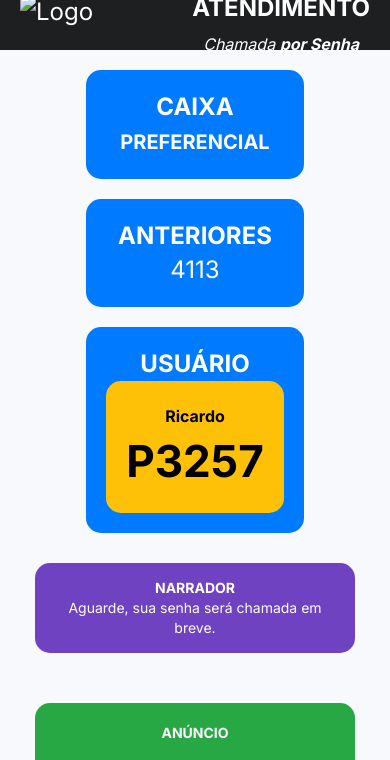
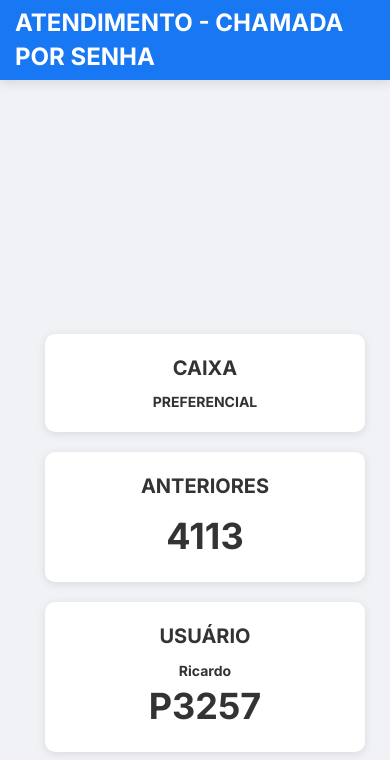
Before and after one commit to alemaodacapa/SisPanel_Caixa, a PHP site: page /painel6.php in a window 390 px wide. Shown: the top 760 px of the page. Run offline with PHP 8.4, Linux system fonts and the light colour scheme; data comes from the database, SQL or seed files in the repository.

Commit message:
Update painel6.php

```diff
--- a/painel6.php
+++ b/painel6.php
@@ -64,301 +64,159 @@ try {
 // Fechar a conexão
 $conn->close();
 ?>
+
 <!DOCTYPE html>
 <html lang="pt-BR">
 <head>
     <meta charset="UTF-8">
-    <!-- Favicon -->
-    <link href="/img/att.jpg" rel="icon">
     <meta name="viewport" content="width=device-width, initial-scale=1.0">
-    <meta name="keywords" content="Gerenciador de Filas, Painel de Atendimento, Gestão de Senhas, Senhas Preferenciais, Senhas Normais, Caixa de Atendimento, Atualização Automática, Narração de Senhas, Som de Notificação, Painel Administrativo, Relatório de Atendimento, Senhas Automáticas, Sistema de Fila Única, Interface de Atendimento, Sistema de Senhas Online, Gestão de Clientes, Atendimento ao Cliente, Acessibilidade no Atendimento, Senhas Eletrônicas, Solução de Filas"/>
-    <meta property="og:description" content="Sis Panel - Gerenciador de Filas Online"/>
-    <meta property="og:image" content="https://caixa.e-painel.x10.mx/img/banner.jpg" />
+    <meta name="keywords" content="Gerenciador de Filas, Painel de Atendimento, Gestão de Senhas, Senhas Preferenciais, Senhas Normais, Caixa de Atendimento">
     <meta name="robots" content="index,follow">
     <title>Sis Panel - Gerenciador de Filas Online</title>
 
-    <!-- Favicon -->
-    <link rel="icon" type="image/png" href="public/images/favicon-48x48.png" sizes="48x48" />
-    <link rel="apple-touch-icon" sizes="180x180" href="public/images/apple-touch-icon.png" />
-
-    <!-- Google Fonts Preloader -->
-    <link rel="preconnect" href="https://fonts.googleapis.com">
-    <link rel="preconnect" href="https://fonts.gstatic.com" crossorigin>
-    <link rel="stylesheet" href="https://fonts.googleapis.com/css2?family=Inter:wght@400;700&display=swap">
-
-    <!-- CSS -->
+    <link rel="icon" href="/img/att.jpg">
     <link href="css/bootstrap.css" rel="stylesheet">
-    <link href="css/style.css" rel="stylesheet">
+    <link href="css/style2.css" rel="stylesheet">
+    <link href="https://fonts.googleapis.com/css2?family=Inter:wght@400;700&display=swap" rel="stylesheet">
+    <link rel="stylesheet" href="https://cdnjs.cloudflare.com/ajax/libs/font-awesome/5.15.4/css/all.min.css">
 
     <style>
         body {
-            background-color: #f7f9fc;
+            margin: 0;
+            font-family: 'Inter', sans-serif;
+            background-color: #f0f2f5;
             color: #333;
-            font-family: 'Inter', sans-serif;
-            margin: 0;
-            padding: 0;
+            display: flex;
+            flex-direction: column;
+            min-height: 100vh;
         }
 
         .barraSuperior {
-            background-color: #1d1f21;
-            padding: 20px;
+            background-color: #1877f2;
             color: white;
+            padding: 15px;
             display: flex;
             align-items: center;
-            justify-content: space-between;
-        }
-
-        .uespiLogo {
-            height: 60px;
-        }
-
-        .uespiTexto {
+            justify-content: center;
             font-size: 24px;
             font-weight: bold;
         }
 
-        .subtitulo {
-            font-size: 16px;
-            font-style: italic;
+        .container {
+            flex: 1;
+            padding: 20px;
+            display: flex;
+            flex-wrap: wrap;
+            justify-content: center;
         }
 
-        .container.page {
+        .caixa {
+            background-color: white;
+            border-radius: 10px;
+            box-shadow: 0 2px 10px rgba(0, 0, 0, 0.1);
+            margin: 10px;
             padding: 20px;
+            min-width: 300px;
+            max-width: 400px;
+            text-align: center;
+            animation: fadeInUp 0.5s ease-out;
         }
 
-        .campo-caixa {
-            background-color: #007bff;
-            border-radius: 15px;
-            padding: 30px;
-            font-size: 28px;
-            text-align: center;
-            color: white;
-            margin-bottom: 20px;
-            transition: transform 0.3s;
+        .caixa:hover {
+            transform: scale(1.05);
+            transition: 0.3s;
         }
 
-        .campo-caixa:hover {
-            transform: scale(1.05); /* Aumenta o tamanho ao passar o mouse */
+        .caixa-titulo {
+            font-size: 20px;
+            font-weight: bold;
+            margin-bottom: 10px;
         }
 
-        .campo-caixa-usuario {
-            background-color: #ffc107;
-            color: #000;
-            font-size: 28px;
-            padding: 20px;
+        .numero {
+            font-size: 36px;
             font-weight: bold;
-            border-radius: 15px;
-        }
-
-        .row {
-            margin-left: 0;
-            margin-right: 0;
-        }
-
-        /* Design responsivo */
-        @media (max-width: 768px) {
-            .campo-caixa {
-                font-size: 24px;
-                padding: 20px;
-            }
-
-            .campo-caixa-usuario {
-                font-size: 20px;
-            }
-        }
-
-        @media (min-width: 769px) {
-            .campo-caixa {
-                font-size: 32px;
-                padding: 35px;
-            }
-
-            .campo-caixa-usuario {
-                font-size: 26px;
-            }
         }
 
         .footer {
-            background-color: #343a40;
+            background-color: #1877f2;
             color: white;
             text-align: center;
             padding: 15px;
-            position: fixed;
-            width: 100%;
-            bottom: 0;
         }
 
-        .footer a {
-            color: #ffc107;
-            text-decoration: none;
-        }
-
-        .footer a:hover {
-            text-decoration: underline;
-        }
-
-        /* Anúncios */
-        .anuncio-content {
-            background-color: #28a745;
-            color: white;
-            border-radius: 15px;
-            padding: 20px;
-            text-align: center;
-            margin: 20px 0; /* Adiciona margem superior e inferior */
-        }
-
-        .anuncio-content button {
-            background-color: #dc3545;
-            color: white;
-            border: none;
-            border-radius: 5px;
-            padding: 10px 20px;
-            cursor: pointer;
-        }
-
-        .anuncio-content button:hover {
-            background-color: #c82333;
-        }
-
-        /* Caixa de Narrador */
-        .narrador-box {
-            background-color: #6f42c1;
-            color: white;
-            padding: 15px;
-            border-radius: 15px;
-            text-align: center;
-            margin-bottom: 20px;
+        @keyframes fadeInUp {
+            from {
+                opacity: 0;
+                transform: translateY(20px);
+            }
+            to {
+                opacity: 1;
+                transform: translateY(0);
+            }
         }
     </style>
 </head>
 <body>
+
     <div class="barraSuperior">
-        <img src="img/att.jpg" class="uespiLogo" alt="Logo">
-        <div>
-            <span class="uespiTexto">ATENDIMENTO</span><br>
-            <span class="subtitulo">Chamada <strong>por Senha</strong></span>
+        ATENDIMENTO - CHAMADA POR SENHA
+    </div>
+
+    <div class="container">
+        <div class="caixa">
+            <div class="caixa-titulo">CAIXA</div>
+            <div id="tipoSenha"><strong><?php echo strtoupper($cliente['tipo_senha']); ?></strong></div>
+        </div>
+        <div class="caixa">
+            <div class="caixa-titulo">ANTERIORES</div>
+            <div id="senhaAnterior" class="numero"><strong><?php echo $senha_anterior; ?></strong></div>
+        </div>
+        <div class="caixa">
+            <div class="caixa-titulo">USUÁRIO</div>
+            <div id="nomeCliente"><strong><?php echo $cliente['nome']; ?></strong></div>
+            <div id="senhaGerada" class="numero"><strong><?php echo $cliente['senha_gerada']; ?></strong></div>
         </div>
     </div>
 
-    <div class="container page">
-        <div class="row">
-            <div class="col-md-4">
-                <div class="campo-caixa">
-                    <div><strong>CAIXA</strong></div>
-                    <div><strong id="tipoSenha"><?php echo strtoupper($cliente['tipo_senha']); ?></strong></div>
-                </div>
-            </div>
-            <div class="col-md-4">
-                <div class="campo-caixa">
-                    <div><strong>ANTERIORES</strong></div>
-                    <div id="senhaAnterior"><?php echo $senha_anterior; ?></div>
-                </div>
-            </div>
-            <div class="col-md-4">
-                <div class="campo-caixa">
-                    <div><strong>USUÁRIO</strong></div>
-                    <div class="campo-caixa-usuario">
-                        <span id="nomeCliente"><?php echo $cliente['nome']; ?></span><br>
-                        <div id="info">
-                            <span id="senhaGerada" style="font-size: 44px; font-weight: bold;">
-                                <?php echo $cliente['senha_gerada']; ?>
-                            </span>
-                        </div>
-                    </div>
-                </div>
-            </div>
-        </div>
+    <audio id="audioChamada" src="audio/chamada.wav"></audio>
 
-        <div class="row">
-            <div class="col-md-12">
-                <div class="narrador-box">
-                    <strong>NARRADOR</strong>
-                    <div id="narracao">
-                        <span id="narracaoTexto">Aguarde, sua senha será chamada em breve.</span>
-                    </div>
-                </div>
-            </div>
-        </div>
+    <script src="lib/jquery-3.3.1.min.js"></script>
+    <script>
+        function tocarAudio() {
+            const audio = document.getElementById('audioChamada');
+            audio.currentTime = 0;
+            audio.play().catch(e => console.error('Erro ao tocar o áudio:', e));
+        }
 
-        <!-- Anúncio para Desktop -->
-        <div class="row">
-            <div class="col-md-12">
-                <div class="anuncio-content">
-                    <strong>ANÚNCIO</strong>
-                    <div class="video-container">
-                        <video id="seoVideoDesktop" width="100%" autoplay loop muted>
-                            <source src="video/SEO_Summerside.mp4" type="video/mp4">
-                            Seu navegador não suporta vídeo HTML5.
-                        </video>
-                    </div>
-                    <a href="https://painelsummerside.com.br" class="botao-visitar-desktop" style="color: white">Visitar o Site</a>
-                </div>
-            </div>
-        </div>
+        function narrarTexto(texto) {
+            if ('speechSynthesis' in window) {
+                const utterance = new SpeechSynthesisUtterance(texto);
+                speechSynthesis.speak(utterance);
+            }
+        }
 
-        <!-- Anúncio para Mobile -->
-        <div class="row d-md-none">
-            <div class="col-md-12">
-                <div class="anuncio-content" style="display: none;">
-                    <button id="fecharAnuncio">X</button>
-                    <strong>ANÚNCIO</strong>
-                    <div class="video-container">
-                        <video id="seoVideoMobile" width="100%" autoplay loop muted>
-                            <source src="video/SEO_Summerside.mp4" type="video/mp4">
-                            Seu navegador não suporta vídeo HTML5.
-                        </video>
-                    </div>
-                    <a href="https://painelsummerside.com.br" class="botao-visitar" style="color: white">Visitar o Site</a>
-                </div>
-            </div>
-        </div>
-    </div>
-
-    <script>
-        // Função para tocar o áudio
-        function tocarAudio() {
-            const audio = new Audio('path/to/audio/file.mp3'); // Substitua pelo caminho do seu áudio
-            audio.play().catch((error) => {
-                console.error("Erro ao tocar áudio: ", error);
+        function atualizarDados() {
+            $.get('consultar_cliente.php', function(data) {
+                const cliente = JSON.parse(data);
+                $('#nomeCliente').text(cliente.nome);
+                $('#senhaGerada').text(cliente.senha_gerada);
+                $('#tipoSenha').text(cliente.tipo_senha.toUpperCase());
+                $('#senhaAnterior').text(cliente.senha_anterior);
+                tocarAudio();
+                narrarTexto(`Senha ${cliente.senha_gerada}, ${cliente.nome}`);
             });
         }
 
-        // Função para buscar dados do cliente
-        function buscarDadosCliente() {
-            $.ajax({
-                url: 'http://seu_backend/api/dados_cliente',
-                method: 'GET',
-                success: function(cliente) {
-                    document.getElementById('nomeCliente').textContent = cliente.nome;
-                    document.getElementById('senhaGerada').textContent = cliente.senha_gerada;
-                    document.getElementById('tipoSenha').textContent = cliente.tipo_senha.toUpperCase();
-                    document.getElementById('senhaAnterior').textContent = cliente.senha_anterior;
-
-                    // Atualiza a narração
-                    const narracaoTexto = `Chamada a senha ${cliente.senha_gerada}, por favor, dirija-se ao caixa.`;
-                    document.getElementById('narracaoTexto').textContent = narracaoTexto;
-
-                    // Toca o áudio quando novos dados forem recebidos
-                    tocarAudio();
-                }
-            });
-        }
-
-        // Chamada para buscar dados a cada 5 segundos
-        setInterval(buscarDadosCliente, 5000);
-
-        // Mostrar ou esconder o anúncio em mobile após 10 segundos
-        setTimeout(() => {
-            document.querySelector('.anuncio-content').style.display = 'block';
-        }, 10000);
-
-        document.getElementById('fecharAnuncio').addEventListener('click', function() {
-            document.querySelector('.anuncio-content').style.display = 'none';
+        $(document).ready(function() {
+            atualizarDados();
+            setInterval(atualizarDados, 10000);
         });
     </script>
 
     <footer class="footer">
-        <p>© 2024 Sis Panel. Todos os direitos reservados. | <a href="https://social.x10.mx">Social Media</a></p>
+        <p>&copy; 2024 Sis Panel - Todos os direitos reservados.</p>
     </footer>
+
 </body>
 </html>
```
